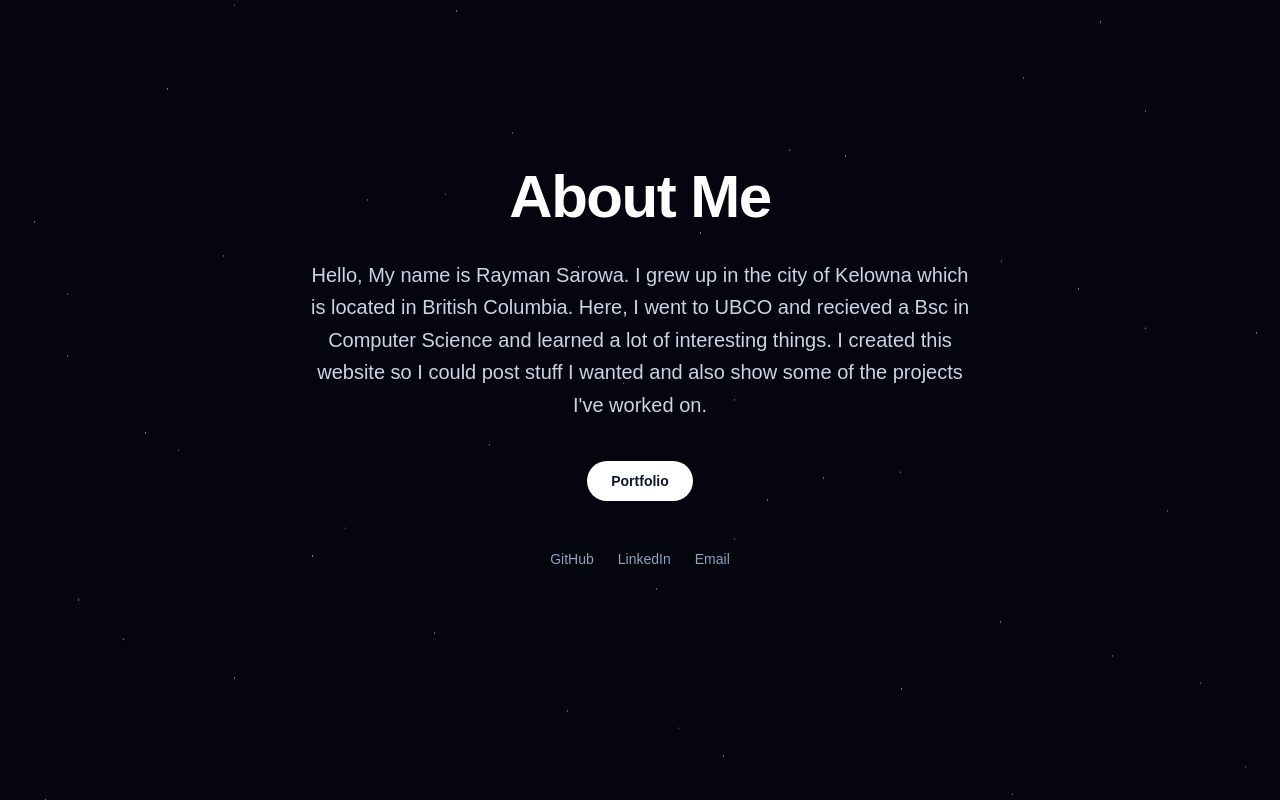
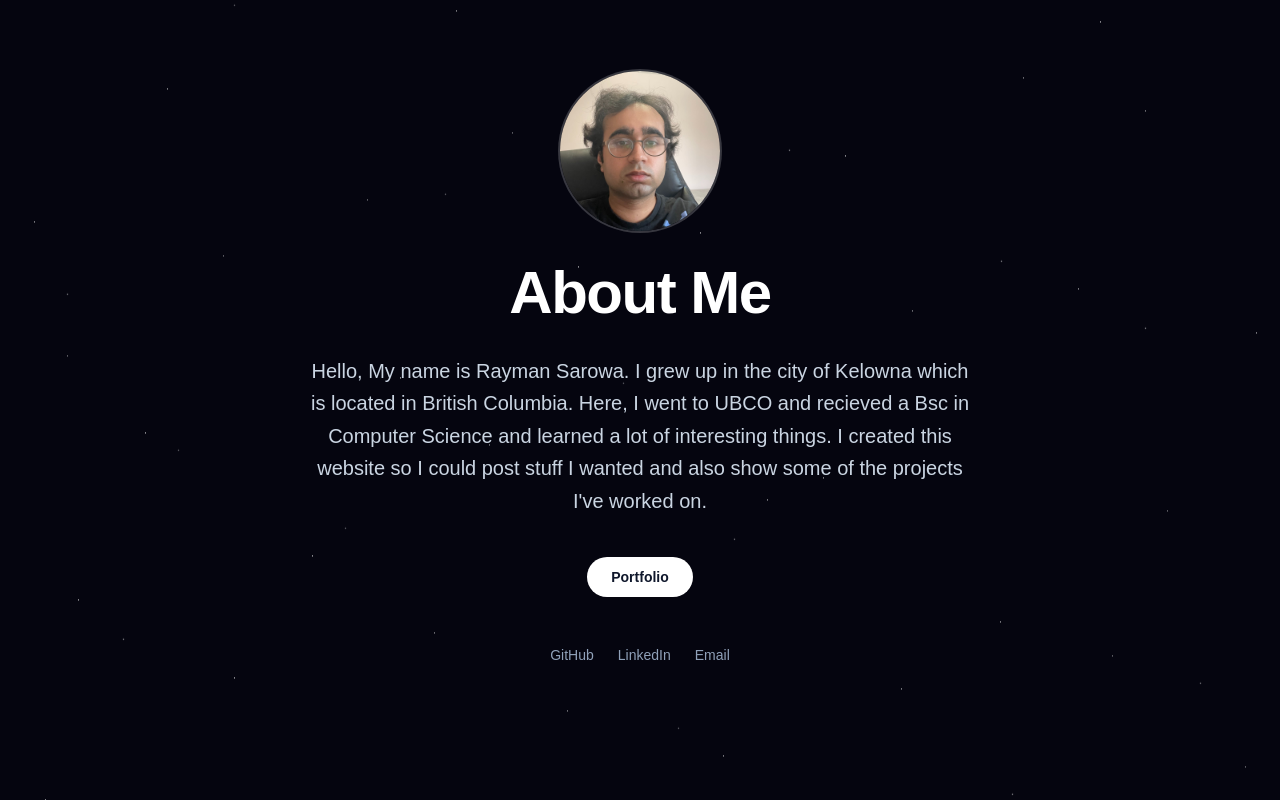
Before and after one commit to raymansarowa976/personal-website, a Next.js app: page / in a window 1280 px wide. Built offline with nearby package versions, Linux system fonts and the light colour scheme.

Commit message:
adding linkedIn pp pic to site

```diff
--- a/app/page.tsx
+++ b/app/page.tsx
@@ -1,9 +1,18 @@
+import Image from 'next/image'
 import Link from 'next/link'
 
 export default function Home() {
   return (
     <div className="min-h-[calc(100vh-4rem)] flex items-center justify-center px-4 py-16">
       <div className="text-center space-y-8 max-w-2xl relative z-10">
+        <Image
+          src="/images/pppic.jpg"
+          alt="Rayman Sarowa"
+          width={160}
+          height={160}
+          priority
+          className="mx-auto aspect-square rounded-full object-cover w-32 h-32 sm:w-40 sm:h-40 ring-2 ring-white/20"
+        />
         <h1 className="text-5xl sm:text-6xl font-bold text-white tracking-tight">
           About Me
         </h1>
```
Also changed, not shown: public/images/pppic.jpg (added).
